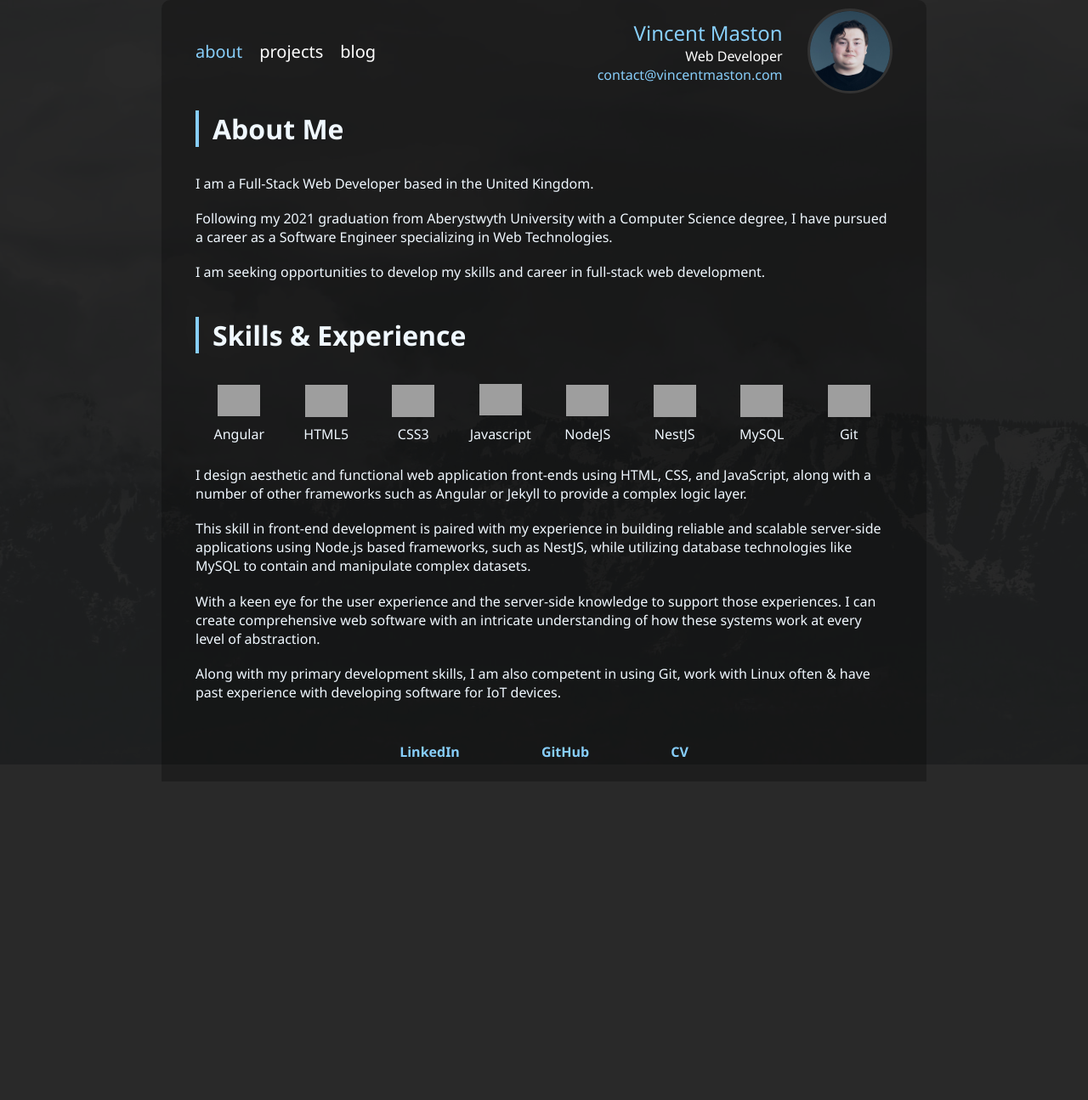
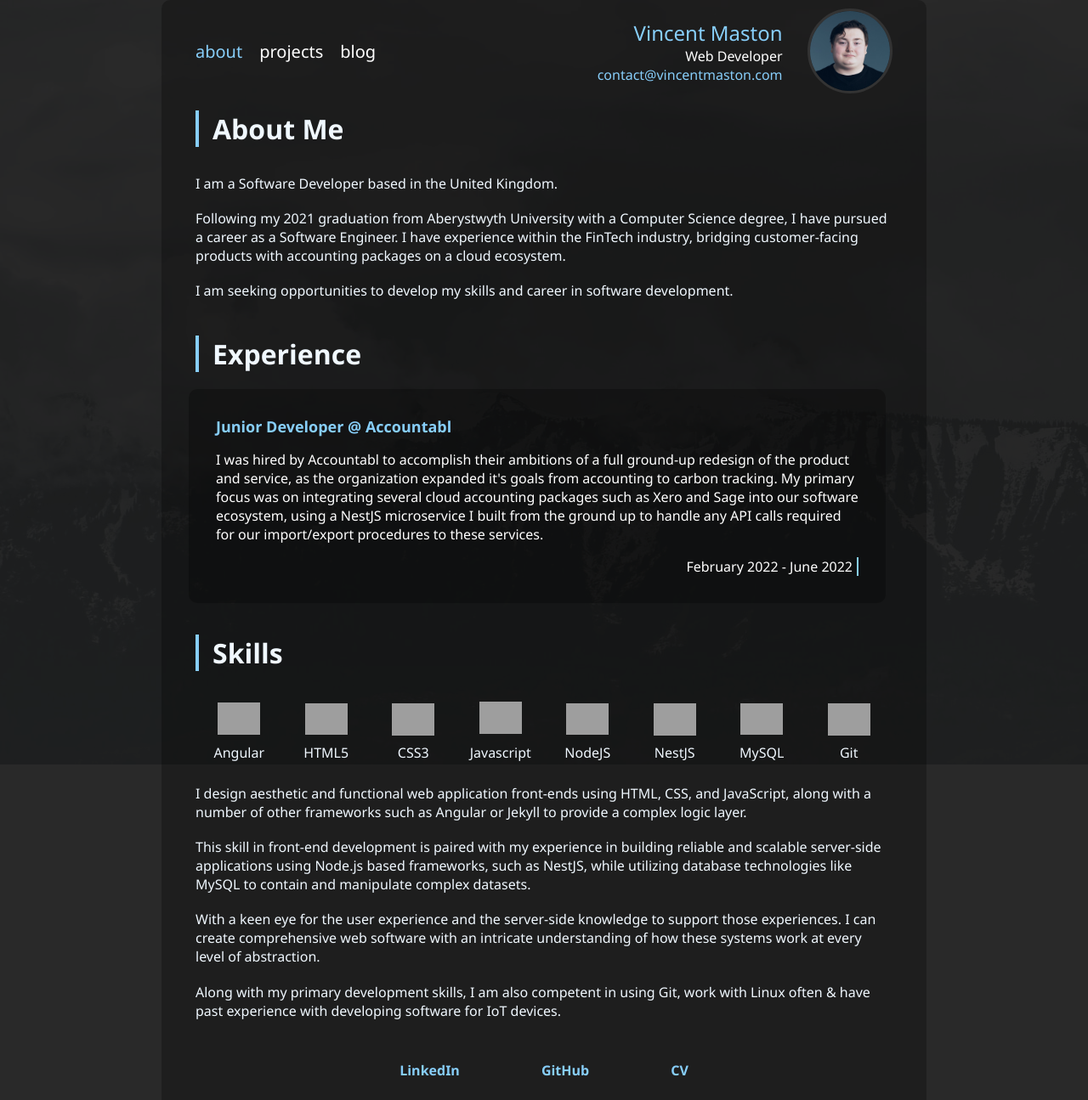
Before and after one commit to VMaston/vmaston.github.io, a Jekyll site: the page built from index.md, in a window 1280 px wide, cut to the strip 0-1295 px from the top of the page. Shown: the whole strip at 85% size. Built offline with Jekyll 4.4.1, drawn with Linux system fonts in a browser that asks for light colours; before the commit the page ends 920 px from its top, so only the background shows below that; grey boxes are pictures that could not be loaded.

Commit message:
description of experience and rework of bio

```diff
--- a/index.md
+++ b/index.md
@@ -4,6 +4,7 @@ layout: default
 ---
 
 <link rel="stylesheet" type="text/css" href="/assets/css/styles_index.css" />
+<link rel="stylesheet" type="text/css" href="/assets/css/styles_blog.css" />
 
 <div class="image-container imgdisplay">
     <div class="name">
@@ -14,18 +15,27 @@ layout: default
     <img class="me" src="/assets/img/me.jpg" alt="Vincent Maston" />
 </div>
 
-
 ### About Me
 
-I am a Full-Stack Web Developer based in the United Kingdom.
+I am a Software Developer based in the United Kingdom.
 
-Following my 2021 graduation from Aberystwyth University with a Computer Science degree, I have pursued a career as a Software Engineer specializing in Web Technologies.
+Following my 2021 graduation from Aberystwyth University with a Computer Science degree, I have pursued a career as a Software Engineer. I have experience within the FinTech industry, bridging customer-facing products with accounting packages on a cloud ecosystem.
 
-I am seeking opportunities to develop my skills and career in full-stack web development.
+I am seeking opportunities to develop my skills and career in software development.
 
 <br>
 
-### Skills & Experience
+### Experience
+
+<div style="margin:2em;margin-left:1em;margin-top:0.5em">
+    <div class="blogentry">
+        <div class="title">Junior Developer @ Accountabl</div>
+        <span class="postDate">February 2022 - June 2022</span>
+        <span class="blurb">I was hired by Accountabl to accomplish their ambitions of a full ground-up redesign of the product and service, as the organization expanded it's goals from accounting to carbon tracking. My primary focus was on integrating several cloud accounting packages such as Xero and Sage into our software ecosystem, using a NestJS microservice I built from the ground up to handle any API calls required for our import/export procedures to these services.</span>
+    </div>
+</div>
+
+### Skills
 
 <div class="skills-grid">
   <div class="skills-container">
```
